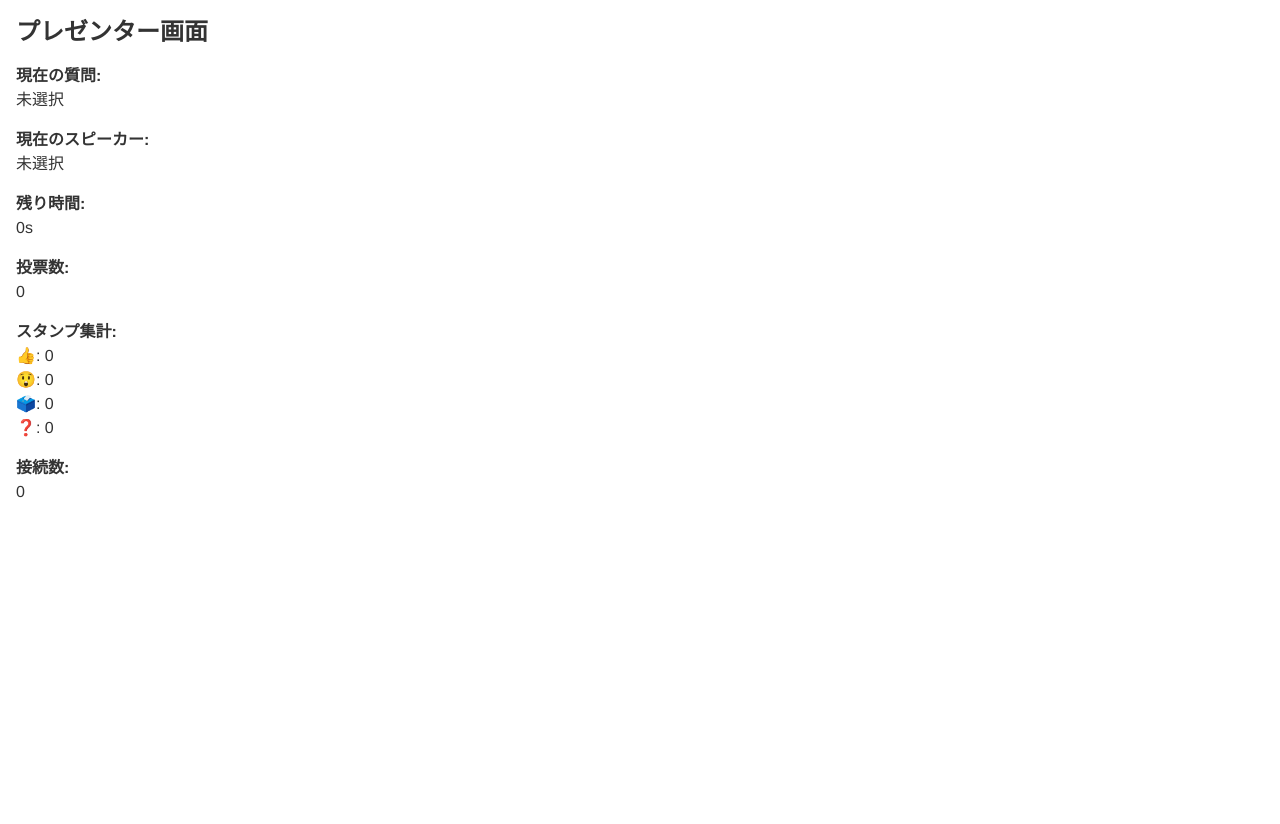
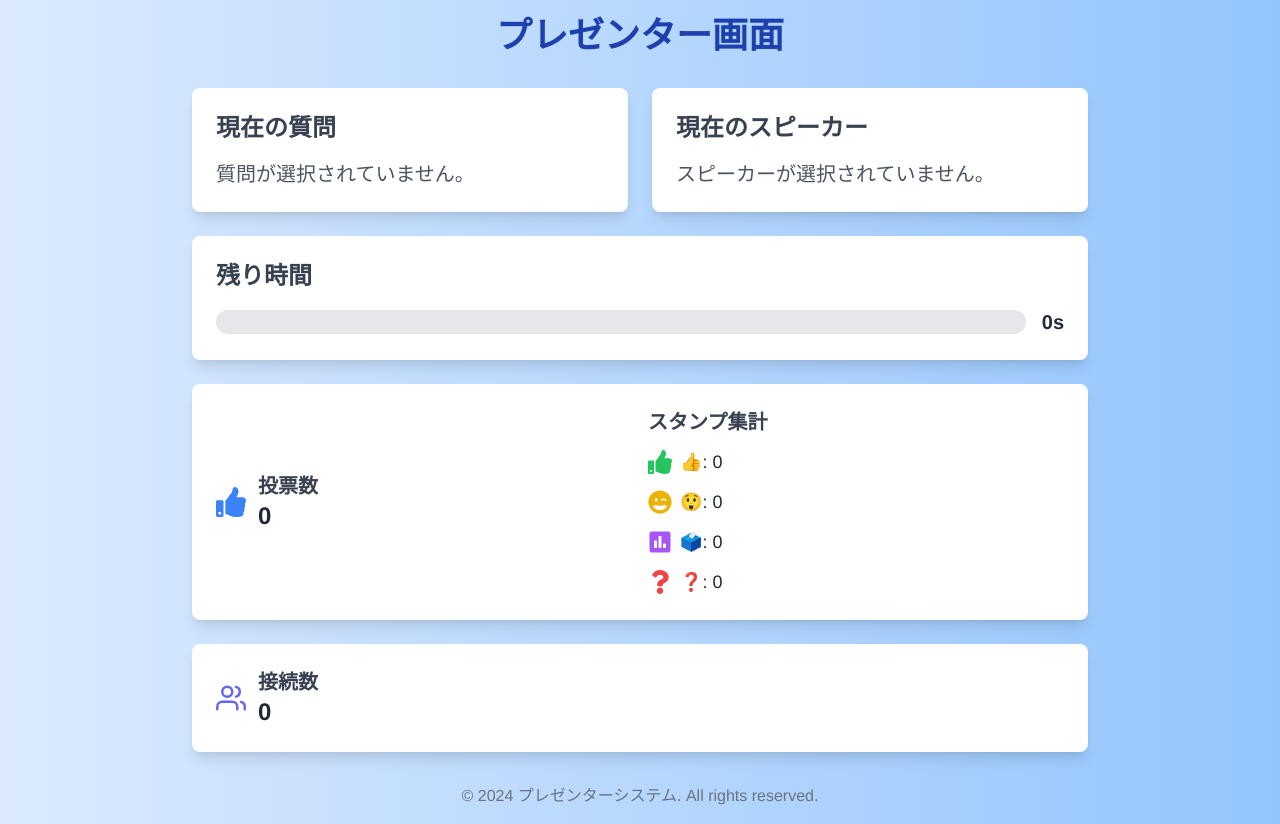
Before and after one commit to Suke-go/makersu_18, a React (Create React App) app in the folder frontend/: page /presenter in a window 1280 px wide. Before the commit the page ends 800 px from the top, so only its background shows below. Built offline with nearby package versions, Linux system fonts and the light colour scheme; no server answers; the HTML template or start-up script is replaced by a standard one.

Commit message:
Update Presenter.js

```diff
--- a/frontend/src/pages/Presenter.js
+++ b/frontend/src/pages/Presenter.js
@@ -1,6 +1,8 @@
 // frontend/src/pages/Presenter.js
 import React, { useEffect, useState } from 'react';
 import { socket } from '../utils/socket'; // Socket.IOクライアントのインスタンス
+import { FaThumbsUp, FaQuestion, FaPoll, FaGrinWink } from 'react-icons/fa'; // スタンプアイコン
+import { FiUsers } from 'react-icons/fi'; // 接続数アイコン
 
 export default function Presenter() {
   const [currentSpeaker, setCurrentSpeaker] = useState(null);
@@ -65,44 +67,95 @@ export default function Presenter() {
     };
   }, []);
 
+  // 残り時間をパーセントで計算
+  const getTimePercentage = () => {
+    // 最大時間を設定（例: 120秒）
+    const maxTime = 120;
+    return Math.min((time / maxTime) * 100, 100);
+  };
+
   return (
-    <div className="p-4">
-      <h1 className="text-2xl font-bold mb-4">プレゼンター画面</h1>
+    <div className="min-h-screen bg-gradient-to-r from-blue-100 to-blue-300 flex flex-col items-center p-4">
+      {/* ヘッダー */}
+      <header className="w-full max-w-4xl mb-8">
+        <h1 className="text-4xl font-extrabold text-center text-blue-800">プレゼンター画面</h1>
+      </header>
 
-      <div className="mb-4">
-        <h2 className="font-bold">現在の質問:</h2>
-        <p>{currentQuestion ? currentQuestion.text : "未選択"}</p>
+      {/* メインコンテンツ */}
+      <main className="w-full max-w-4xl grid grid-cols-1 md:grid-cols-2 gap-6">
+        {/* 現在の質問カード */}
+        <div className="bg-white shadow-lg rounded-lg p-6">
+          <h2 className="text-2xl font-semibold mb-4 text-gray-700">現在の質問</h2>
+          <p className="text-xl text-gray-600">{currentQuestion ? currentQuestion.text : "質問が選択されていません。"}</p>
         </div>
 
-      <div className="mb-4">
-        <h2 className="font-bold">現在のスピーカー:</h2>
-        <p>{currentSpeaker ? `${currentSpeaker.name} - ${currentSpeaker.topic}` : "未選択"}</p>
+        {/* 現在のスピーカーカード */}
+        <div className="bg-white shadow-lg rounded-lg p-6">
+          <h2 className="text-2xl font-semibold mb-4 text-gray-700">現在のスピーカー</h2>
+          <p className="text-xl text-gray-600">{currentSpeaker ? `${currentSpeaker.name} - ${currentSpeaker.topic}` : "スピーカーが選択されていません。"}</p>
         </div>
 
-      <div className="mb-4">
-        <h2 className="font-bold">残り時間:</h2>
-        <p>{time}s</p>
+        {/* タイマーカード */}
+        <div className="bg-white shadow-lg rounded-lg p-6 col-span-1 md:col-span-2">
+          <h2 className="text-2xl font-semibold mb-4 text-gray-700">残り時間</h2>
+          <div className="flex items-center">
+            <div className="w-full bg-gray-200 rounded-full h-6 mr-4">
+              <div
+                className="bg-green-500 h-6 rounded-full transition-all duration-500"
+                style={{ width: `${getTimePercentage()}%` }}
+              ></div>
+            </div>
+            <span className="text-xl font-bold text-gray-800">{time}s</span>
+          </div>
         </div>
 
-      <div className="mb-4">
-        <h2 className="font-bold">投票数:</h2>
-        <p>{votes}</p>
+        {/* 投票数とスタンプ集計カード */}
+        <div className="bg-white shadow-lg rounded-lg p-6 col-span-1 md:col-span-2 grid grid-cols-2 gap-4">
+          {/* 投票数 */}
+          <div className="flex items-center space-x-3">
+            <FaThumbsUp className="text-3xl text-blue-500" />
+            <div>
+              <h3 className="text-xl font-semibold text-gray-700">投票数</h3>
+              <p className="text-2xl font-bold text-gray-800">{votes}</p>
+            </div>
           </div>
 
-      <div className="mb-4">
-        <h2 className="font-bold">スタンプ集計:</h2>
-        <ul>
-          <li>👍: {stampCounts.like}</li>
-          <li>😲: {stampCounts.wow}</li>
-          <li>🗳️: {stampCounts.agree}</li>
-          <li>❓: {stampCounts.question}</li>
-        </ul>
+          {/* スタンプ集計 */}
+          <div className="flex flex-col space-y-3">
+            <h3 className="text-xl font-semibold text-gray-700">スタンプ集計</h3>
+            <div className="flex items-center space-x-2">
+              <FaThumbsUp className="text-2xl text-green-500" />
+              <span className="text-lg text-gray-800">👍: {stampCounts.like}</span>
+            </div>
+            <div className="flex items-center space-x-2">
+              <FaGrinWink className="text-2xl text-yellow-500" />
+              <span className="text-lg text-gray-800">😲: {stampCounts.wow}</span>
+            </div>
+            <div className="flex items-center space-x-2">
+              <FaPoll className="text-2xl text-purple-500" />
+              <span className="text-lg text-gray-800">🗳️: {stampCounts.agree}</span>
+            </div>
+            <div className="flex items-center space-x-2">
+              <FaQuestion className="text-2xl text-red-500" />
+              <span className="text-lg text-gray-800">❓: {stampCounts.question}</span>
+            </div>
+          </div>
         </div>
 
-      <div className="mb-4">
-        <h2 className="font-bold">接続数:</h2>
-        <p>{connections}</p>
+        {/* 接続数カード */}
+        <div className="bg-white shadow-lg rounded-lg p-6 col-span-1 md:col-span-2 flex items-center space-x-3">
+          <FiUsers className="text-3xl text-indigo-500" />
+          <div>
+            <h3 className="text-xl font-semibold text-gray-700">接続数</h3>
+            <p className="text-2xl font-bold text-gray-800">{connections}</p>
           </div>
+        </div>
+      </main>
+
+      {/* フッター */}
+      <footer className="w-full max-w-4xl mt-8">
+        <p className="text-center text-gray-500">&copy; {new Date().getFullYear()} プレゼンターシステム. All rights reserved.</p>
+      </footer>
     </div>
   );
 }
```
Lines whose indentation alone changed are shown as unchanged.
